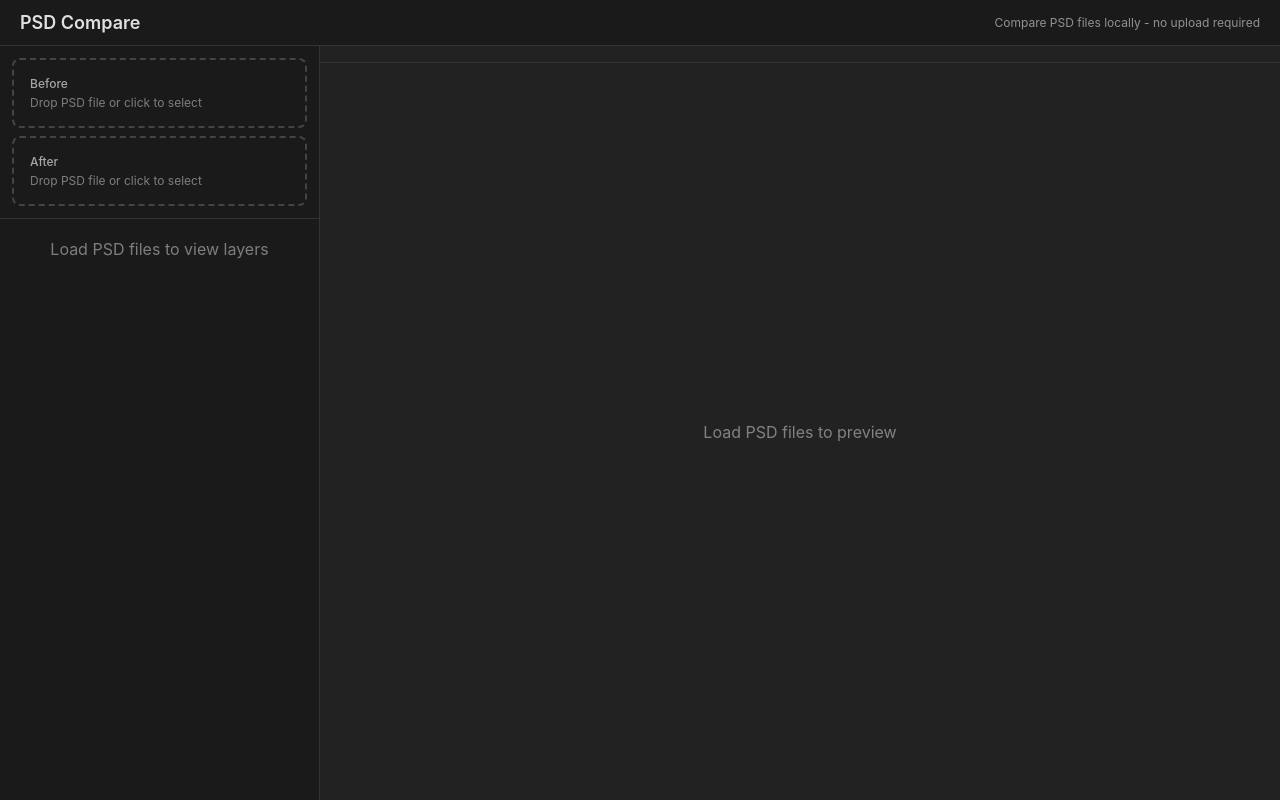
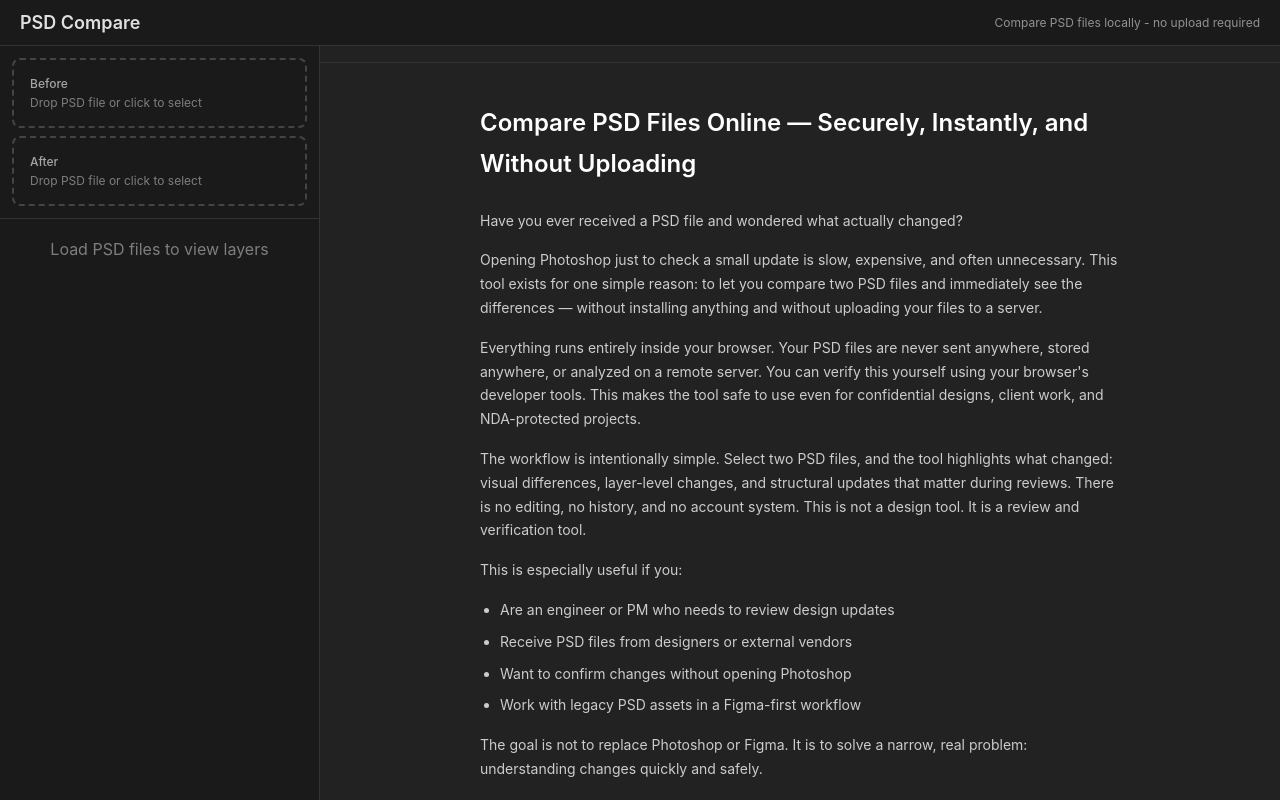
Before and after one commit to signal-slot/psd-compare, a React (Vite) app: page / in a window 1280 px wide. Built offline with nearby package versions, Linux system fonts and the light colour scheme.

Commit message:
Add landing page content when no files loaded

```diff
--- a/src/components/PreviewPane.tsx
+++ b/src/components/PreviewPane.tsx
@@ -46,10 +46,32 @@ const styles = {
   },
   placeholder: {
     height: '100%',
-    display: 'flex',
-    alignItems: 'center',
-    justifyContent: 'center',
-    opacity: 0.5
+    overflow: 'auto',
+    padding: '40px',
+    boxSizing: 'border-box' as const
+  },
+  landingContent: {
+    maxWidth: '640px',
+    margin: '0 auto',
+    color: '#ccc',
+    fontSize: '14px',
+    lineHeight: 1.7
+  },
+  landingTitle: {
+    fontSize: '24px',
+    fontWeight: 600,
+    color: '#fff',
+    marginBottom: '24px'
+  },
+  landingParagraph: {
+    marginBottom: '16px'
+  },
+  landingList: {
+    marginBottom: '16px',
+    paddingLeft: '20px'
+  },
+  landingListItem: {
+    marginBottom: '8px'
   },
   busyOverlay: {
     position: 'absolute' as const,
@@ -210,7 +232,45 @@ export default function PreviewPane() {
           <SinglePreview image={singleImage!} selectedLayer={selectedLayerA || selectedLayerB} />
         ) : (
           <div style={styles.placeholder}>
-            Load PSD files to preview
+            <div style={styles.landingContent}>
+              <h1 style={styles.landingTitle}>Compare PSD Files Online — Securely, Instantly, and Without Uploading</h1>
+
+              <p style={styles.landingParagraph}>
+                Have you ever received a PSD file and wondered what actually changed?
+              </p>
+
+              <p style={styles.landingParagraph}>
+                Opening Photoshop just to check a small update is slow, expensive, and often unnecessary. This tool exists for one simple reason: to let you compare two PSD files and immediately see the differences — without installing anything and without uploading your files to a server.
+              </p>
+
+              <p style={styles.landingParagraph}>
+                Everything runs entirely inside your browser. Your PSD files are never sent anywhere, stored anywhere, or analyzed on a remote server. You can verify this yourself using your browser's developer tools. This makes the tool safe to use even for confidential designs, client work, and NDA-protected projects.
+              </p>
+
+              <p style={styles.landingParagraph}>
+                The workflow is intentionally simple. Select two PSD files, and the tool highlights what changed: visual differences, layer-level changes, and structural updates that matter during reviews. There is no editing, no history, and no account system. This is not a design tool. It is a review and verification tool.
+              </p>
+
+              <p style={styles.landingParagraph}>This is especially useful if you:</p>
+              <ul style={styles.landingList}>
+                <li style={styles.landingListItem}>Are an engineer or PM who needs to review design updates</li>
+                <li style={styles.landingListItem}>Receive PSD files from designers or external vendors</li>
+                <li style={styles.landingListItem}>Want to confirm changes without opening Photoshop</li>
+                <li style={styles.landingListItem}>Work with legacy PSD assets in a Figma-first workflow</li>
+              </ul>
+
+              <p style={styles.landingParagraph}>
+                The goal is not to replace Photoshop or Figma. It is to solve a narrow, real problem: understanding changes quickly and safely.
+              </p>
+
+              <p style={styles.landingParagraph}>
+                The tool is free and will remain free. It collects no data, performs no tracking, and makes no assumptions about how you work. If it saves you time, that's enough.
+              </p>
+
+              <p style={styles.landingParagraph}>
+                If you ever find yourself asking "what changed in this PSD?", this tool is for you.
+              </p>
+            </div>
           </div>
         )}
         {rendering && (
```
